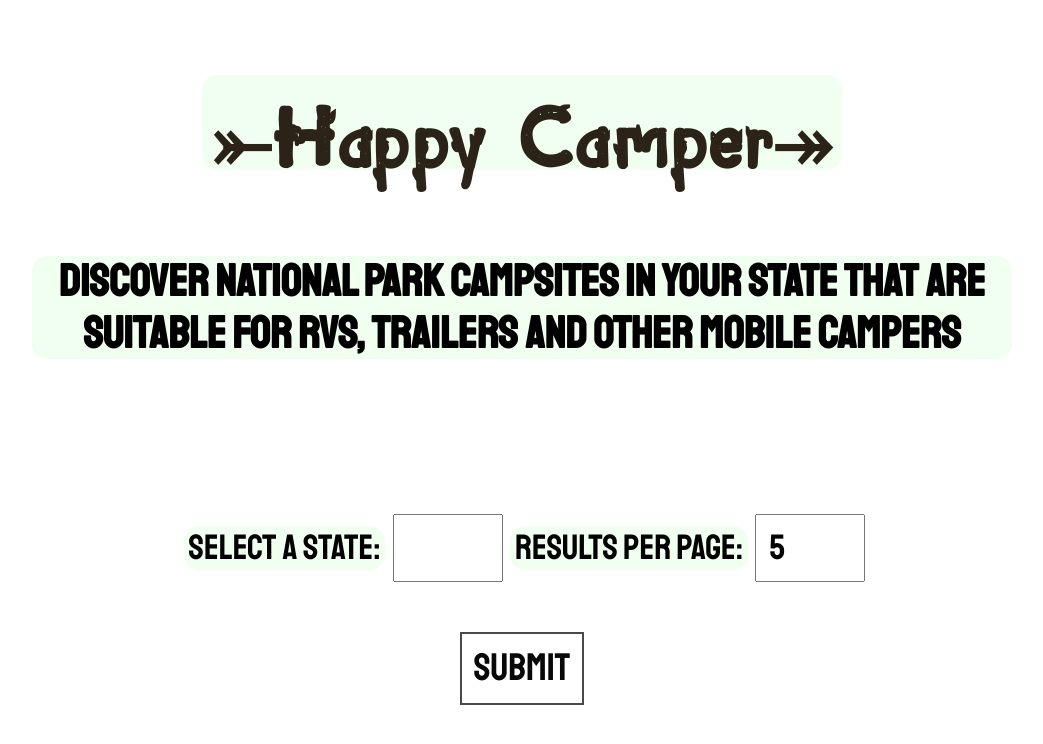
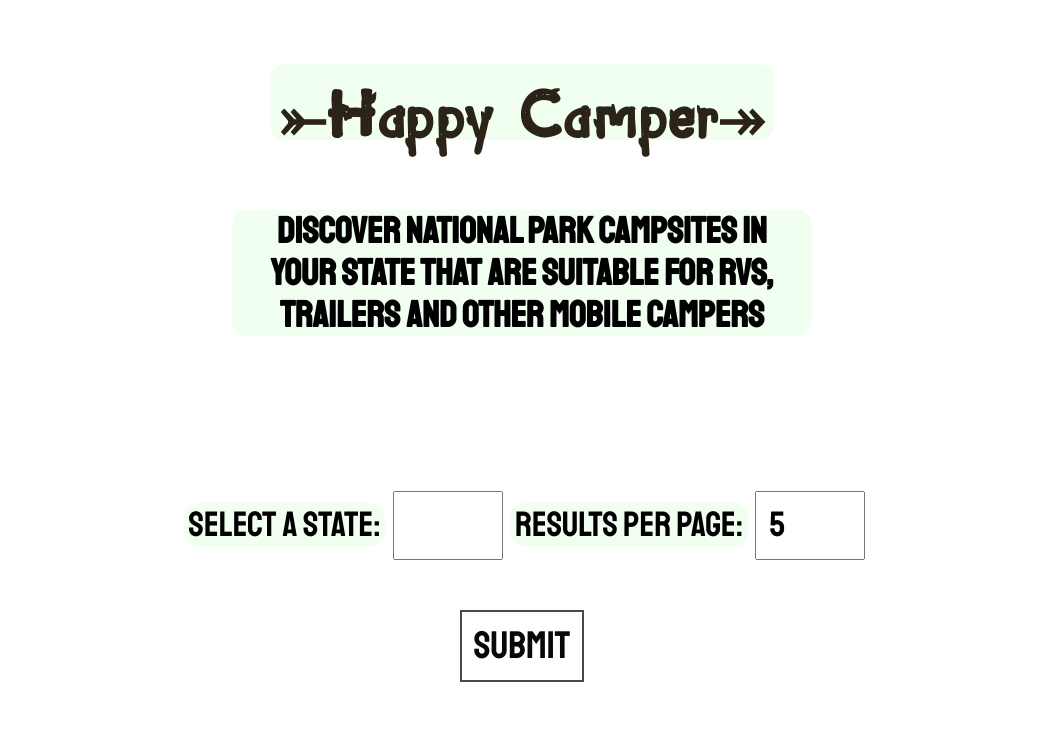
Before and after one commit to amgauthier1992/happycamper, a plain HTML site: page index.html in a window 1280 px wide. Shown: the whole page, without its empty margins (118-1161 px from the left). Drawn offline with nearby package versions, Linux system fonts and the light colour scheme.

Commit message:
test live deployment

```diff
--- a/styles.css
+++ b/styles.css
@@ -640,7 +640,7 @@ a:hover{
         font-family: "SketchLogs-RyVl";
         color: rgba(22, 12, 1, 0.904);
         border-radius: 15px;
-        font-size: 4.6em;
+        font-size: 3.6em;
         padding-left: 10px;
         padding-right: 10px;
         padding-top: 5px;
@@ -651,17 +651,17 @@ a:hover{
     }
 
     h2 {
-        font-size: 2.8em;
+        font-size: 2.3em;
         text-align: center;
         margin-bottom: 5px;
         padding-left: 10px;
         padding-right: 10px;
         border-radius: 15px;
-        width: 1000px;
+        width: 600px;
     }
 
     h3 {
-        font-size: 2.4em;
+        font-size: 2.0em;
         text-align: center;
         margin-top: 2px;
         padding-left: 10px;
```
